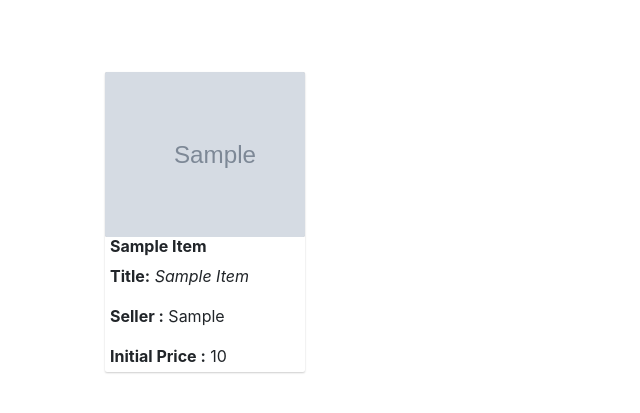
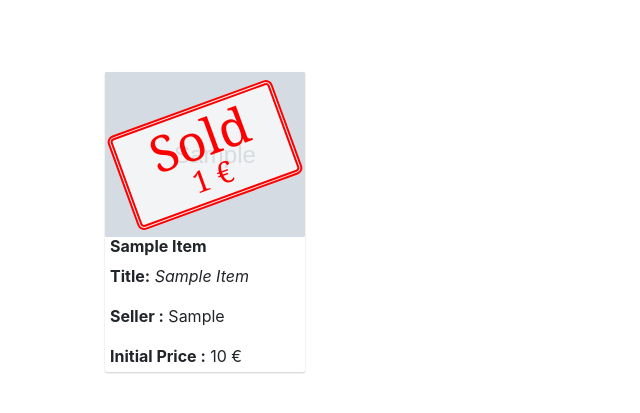
Before and after one commit to meghdadyazdi/Auction, a Django app: page /items/ in a window 1280 px wide. Shown: the part 57-470 px from the top of the page, without its empty margins (0-640 px from the left). Run offline with Django 3.2, Linux system fonts and the light colour scheme; tables that the repository leaves empty hold one stand-in row (values such as "Sample post"); grey boxes marked "Sample" are stand-in pictures; some libraries are stand-ins or nearby versions.

Commit message:
make css class for sold items

```diff
--- a/items/models.py
+++ b/items/models.py
@@ -23,6 +23,7 @@ class Item(models.Model):
     auction_status = models.IntegerField(default=0)
     auction_end_time = models.IntegerField(default=0, null=True)
     auction_duration_time = models.IntegerField(default=0, null=True)
+    sold = models.IntegerField(default=0)
     comment_seller = models.TextField(default="No comment yet")
     comment_winner = models.TextField(default="No comment yet")
     timer = models.DateTimeField(auto_now_add=False, blank=True, null=True)
--- a/items/templates/index.html
+++ b/items/templates/index.html
@@ -5,6 +5,11 @@
   <div class="col-12 col-xs-6 col-md-4 card-item p0">
     <div class="img-container">
       <img class="img-item" src="/media/{{ item.image }}" />
+      {% if item.sold == 1 %}
+      <div class="sold">Sold
+      <div class="sold-price"><span>{{item.highest_bid_offer}} €</span></div>
+      </div>
+      {% endif%}
     </div>
     <!-- <div class="card-container"> -->
     <h6 class="no-flow capital "><b>{{item.title}}</b></h6>
@@ -14,7 +19,7 @@
     </p>
     <p class="no-flow"><strong>Seller :</strong> {{item.seller}}</p>
     <p class="no-flow">
-      <strong>Initial Price :</strong> {{item.price }}
+      <strong>Initial Price :</strong> <span>{{item.price}} €</span>
     </p>
     <!-- <p class="no-flow m0 p0">
 					<strong>Recipe:</strong> {{item.title}}
--- a/items/templates/itemdetail.html
+++ b/items/templates/itemdetail.html
@@ -103,6 +103,9 @@
 
     {% if item.highest_bid_user == user.username %}
     <div class="d-none" id="winner">
+    {% if item.sold == 1 %}
+      <div>You have already paid</div>
+    {% else%}
       <p>Now you can pay</p>
       <div class="row">
       <a href="{% url 'payment' item.id %}" class="btn btn-success" role="button"><span class="glyphicon glyphicon-ok-sign" aria-hidden="true"></span>Checkout</a>
@@ -111,8 +114,9 @@
       <p>
         If you don't pay in 24 hours you cannnot pay it anymore and you will be
         blocked from bidding this item
-      </p>
+      </p>{% endif%}
     </div>
+
     {% endif %}
 
 
--- a/static/css/custom.css
+++ b/static/css/custom.css
@@ -1,3 +1,5 @@
+@import url(https://fonts.googleapis.com/css?family=Titillium+Web:400,200,200italic,300,300italic,900,700italic,700,600italic,600,400italic);
+
 body {
     background-color: #f1f1f1;
   /* padding-top: 50px; */
@@ -56,8 +58,31 @@ body {
     overflow: hidden;
     height: 165px;
     width: 200px;
+    position: relative;
 }
 
+.sold{
+  position: absolute;
+  line-height: 40px;
+  top: 50%;
+  left: 50%;
+  transform: translate(-50%, -50%) rotate(-20deg);
+  font-size: 50px;
+  color: rgba(255, 0, 0, 1);
+  background-color: rgba(255, 255, 255, 0.7);
+  font-family: Cambria, Cochin, Georgia, Times, 'Times New Roman', serif;
+  height: 100px;
+  width: 175px;
+  text-align: center;
+  border-radius: 7px;
+  border-style: double;
+  border-width: 5px;
+  padding-top: 8px;
+}
+
+.sold-price{
+    font-size: 30px;
+}
 /* img-detail__________________________________________________ */
 
 .img-detail{
@@ -127,7 +152,7 @@ body {
 /* Timer____________________________________________ */
 
 
-@import url(https://fonts.googleapis.com/css?family=Titillium+Web:400,200,200italic,300,300italic,900,700italic,700,600italic,600,400italic);
+
 
 .timer {
   display: inline-block;
```
Also changed, not shown: payment/views.py (+2 -5 lines), items/migrations/0019_item_sold.py (added).
